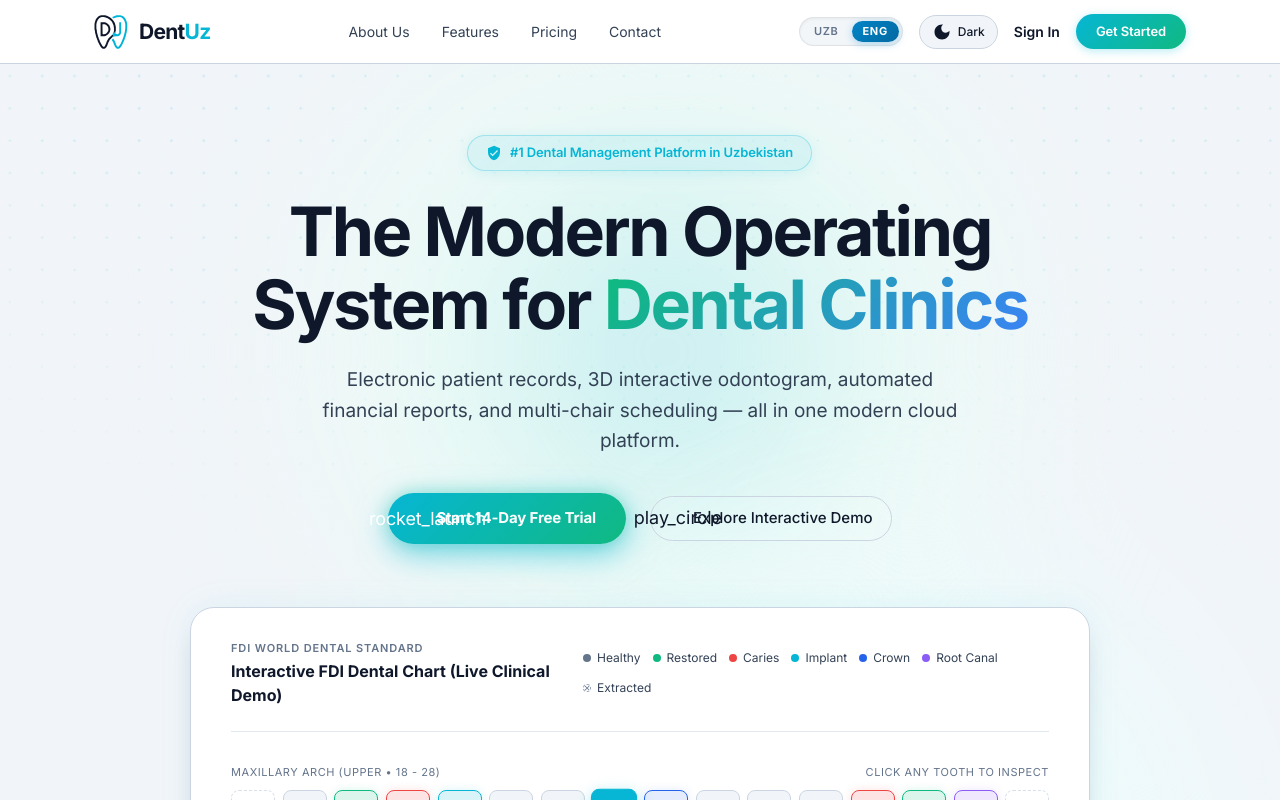
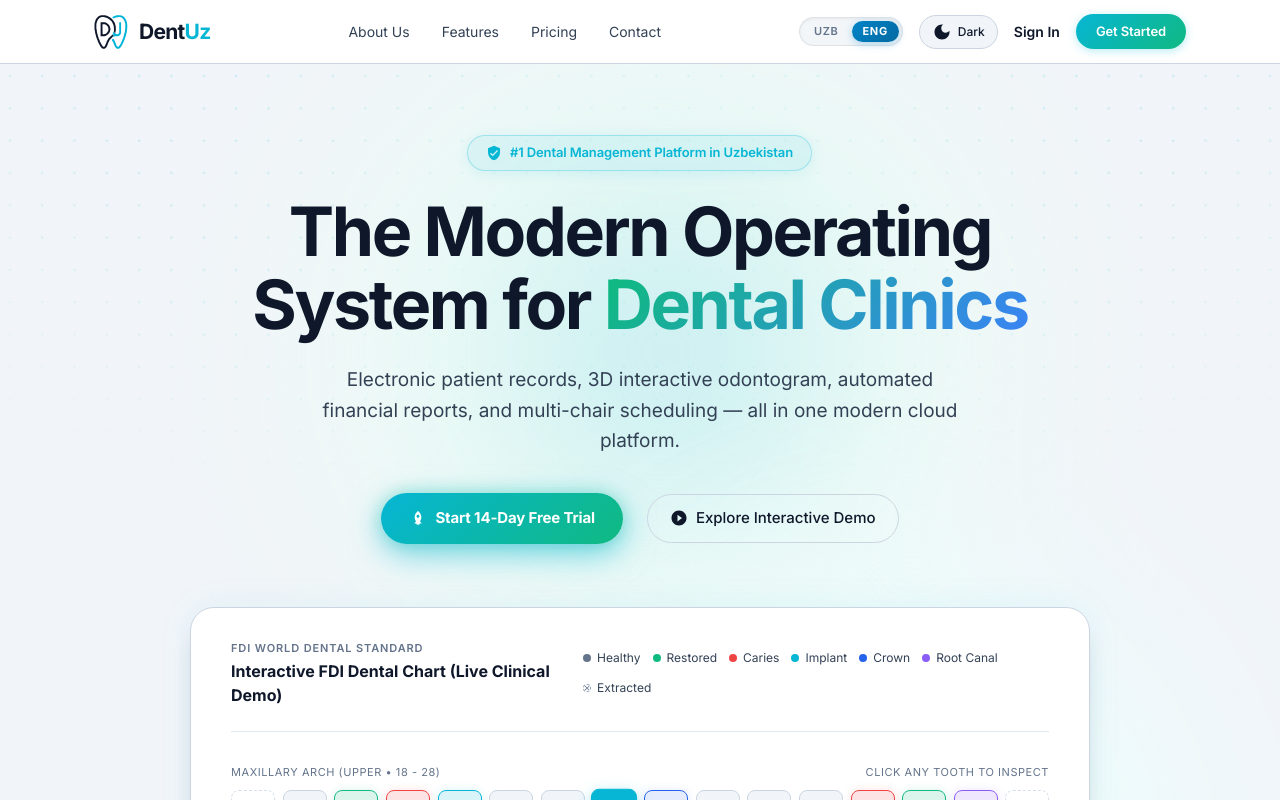
Before and after one commit to Shaxriyor1227/DentUz, a React (Vite) app in the folder frontend/: page / in a window 1280 px wide. Shown: the top 800 px of the page. Built offline with nearby package versions, Linux system fonts and the light colour scheme; no server answers.

Commit message:
fix(ui): resolve hero button icon overlap and add Material Symbols font fallback

```diff
--- a/frontend/index.html
+++ b/frontend/index.html
@@ -48,33 +48,26 @@
       Using font-display=swap to prevent invisible text during font load.
       Preconnect for faster DNS + TCP resolution.
     -->
-    <!-- Google Fonts: Inter & JetBrains Mono (Non-render-blocking with swap) -->
+    <!-- Google Fonts: Inter, JetBrains Mono & Material Symbols (Non-render-blocking with swap) -->
     <link rel="preconnect" href="https://fonts.googleapis.com" />
     <link rel="preconnect" href="https://fonts.gstatic.com" crossorigin />
     <link
       rel="preload"
       as="style"
-      href="https://fonts.googleapis.com/css2?family=Inter:wght@400;500;600;700&family=JetBrains+Mono:wght@400;500;600&display=swap"
+      href="https://fonts.googleapis.com/css2?family=Inter:wght@400;500;600;700&family=JetBrains+Mono:wght@400;500;600&family=Material+Symbols+Outlined:opsz,wght,FILL,GRAD@20..48,100..700,0..1,-50..200&display=swap"
     />
     <link
       rel="stylesheet"
-      href="https://fonts.googleapis.com/css2?family=Inter:wght@400;500;600;700&family=JetBrains+Mono:wght@400;500;600&display=swap"
+      href="https://fonts.googleapis.com/css2?family=Inter:wght@400;500;600;700&family=JetBrains+Mono:wght@400;500;600&family=Material+Symbols+Outlined:opsz,wght,FILL,GRAD@20..48,100..700,0..1,-50..200&display=swap"
       media="print"
       onload="this.media='all'"
     />
     <noscript>
       <link
         rel="stylesheet"
-        href="https://fonts.googleapis.com/css2?family=Inter:wght@400;500;600;700&family=JetBrains+Mono:wght@400;500;600&display=swap"
+        href="https://fonts.googleapis.com/css2?family=Inter:wght@400;500;600;700&family=JetBrains+Mono:wght@400;500;600&family=Material+Symbols+Outlined:opsz,wght,FILL,GRAD@20..48,100..700,0..1,-50..200&display=swap"
       />
     </noscript>
-
-    <!--
-      Material Symbols is loaded ONLY when the app shell (Sidebar/TopBar) is
-      requested — i.e., after the user navigates to /dashboard, /patients etc.
-      Public marketing pages use inline SVG icons instead (zero font cost).
-      This eliminates 321KB on the homepage critical path.
-    -->
 
     <!-- Structured Data: Organization -->
     <script type="application/ld+json">
--- a/frontend/src/components/Icon/Icon.jsx
+++ b/frontend/src/components/Icon/Icon.jsx
@@ -2,6 +2,21 @@
 
 const ICONS = {
   // Common & Status
+  rocket_launch: (
+    <svg viewBox="0 0 24 24" fill="currentColor">
+      <path d="M12 2.5c0 0-4.5 3-4.5 8.5 0 2 .7 3.8 1.8 5.2L7 19.5 9.5 19l1.2 2.5 1.3-1.5 1.3 1.5 1.2-2.5 2.5.5-2.3-3.3c1.1-1.4 1.8-3.2 1.8-5.2 0-5.5-4.5-8.5-4.5-8.5zm0 9c-1.1 0-2-.9-2-2s.9-2 2-2 2 .9 2 2-.9 2-2 2z"/>
+    </svg>
+  ),
+  play_circle: (
+    <svg viewBox="0 0 24 24" fill="currentColor">
+      <path d="M12 2C6.48 2 2 6.48 2 12s4.48 10 10 10 10-4.48 10-10S17.52 2 12 2zm-2 14.5v-9l6 4.5-6 4.5z"/>
+    </svg>
+  ),
+  domain: (
+    <svg viewBox="0 0 24 24" fill="currentColor">
+      <path d="M12 7V3H2v18h20V7H12zM6 19H4v-2h2v2zm0-4H4v-2h2v2zm0-4H4V9h2v2zm0-4H4V5h2v2zm4 12H8v-2h2v2zm0-4H8v-2h2v2zm0-4H8V9h2v2zm0-4H8V5h2v2zm10 12h-8v-2h2v-2h-2v-2h2v-2h-2V9h8v10zm-2-8h-2v2h2v-2zm0 4h-2v2h2v-2z"/>
+    </svg>
+  ),
   warning: (
     <svg viewBox="0 0 24 24" fill="currentColor">
       <path d="M1 21h22L12 2 1 21zm12-3h-2v-2h2v2zm0-4h-2v-4h2v4z"/>
@@ -207,7 +222,7 @@
   const svg = ICONS[name];
 
   if (!svg) {
-    // Elegant fallback: render as Material Icon span so icon is ALWAYS visible!
+    // Robust fallback: render as Material Icon span so icon is ALWAYS visible!
     return (
       <span
         className={`material-symbols-outlined ${className || ''}`}
@@ -217,9 +232,13 @@
           justifyContent: 'center',
           width: size,
           height: size,
+          maxWidth: size,
+          maxHeight: size,
           fontSize: `${size}px`,
           lineHeight: 1,
           flexShrink: 0,
+          overflow: 'hidden',
+          whiteSpace: 'nowrap',
           ...style,
         }}
         aria-hidden={ariaHidden}
--- a/frontend/src/pages/Homepage/Homepage.module.css
+++ b/frontend/src/pages/Homepage/Homepage.module.css
@@ -208,7 +208,11 @@
 }
 
 .primaryCta {
-  padding: 14px 30px;
+  display: inline-flex;
+  align-items: center;
+  justify-content: center;
+  gap: 8px;
+  padding: 14px 28px;
   border-radius: var(--radius-full);
   background: var(--gradient-cta-primary);
   color: #FFFFFF !important;
@@ -249,10 +253,11 @@
   color: var(--color-text-primary);
   display: inline-flex;
   align-items: center;
-  gap: 6px;
+  justify-content: center;
+  gap: 8px;
   transition: color var(--transition-fast), transform 0.2s cubic-bezier(0.16, 1, 0.3, 1);
   text-decoration: none;
-  padding: 10px 18px;
+  padding: 12px 22px;
   border-radius: var(--radius-full);
   background: rgba(255, 255, 255, 0.04);
   border: 1px solid var(--color-border);
--- a/package.json
+++ b/package.json
@@ -5,7 +5,7 @@
     "dev": "npm --prefix frontend run dev",
     "dev:backend": "npm --prefix backend run dev",
     "bot": "npm --prefix backend run bot",
-    "build": "npm --prefix frontend run build",
+    "build": "npm --prefix frontend install && npm --prefix frontend run build",
     "preview": "npm --prefix frontend run preview"
   }
 }
```
Also changed, not shown: frontend/vercel.json, 1 other file (tests, documents, lock files or other folders).
